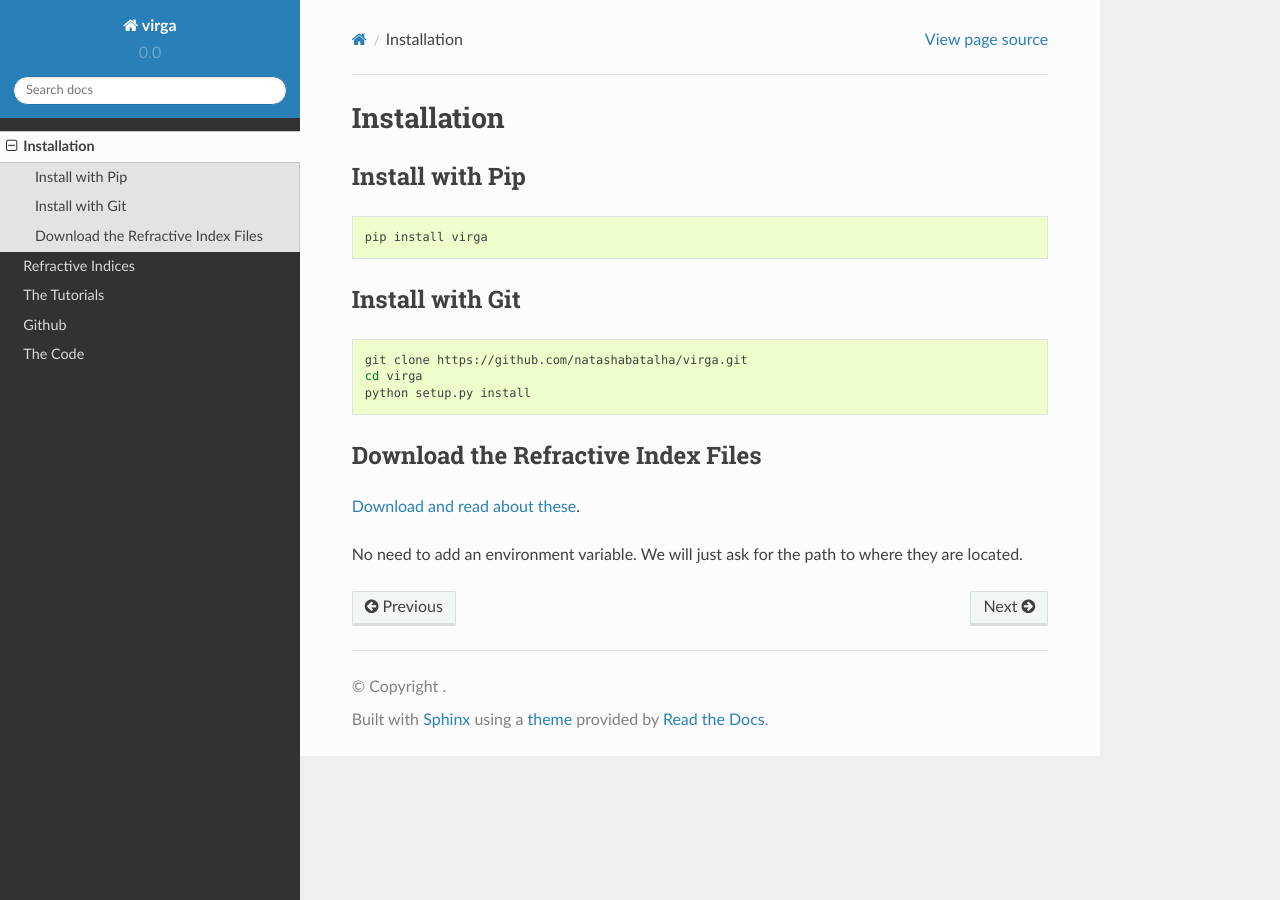
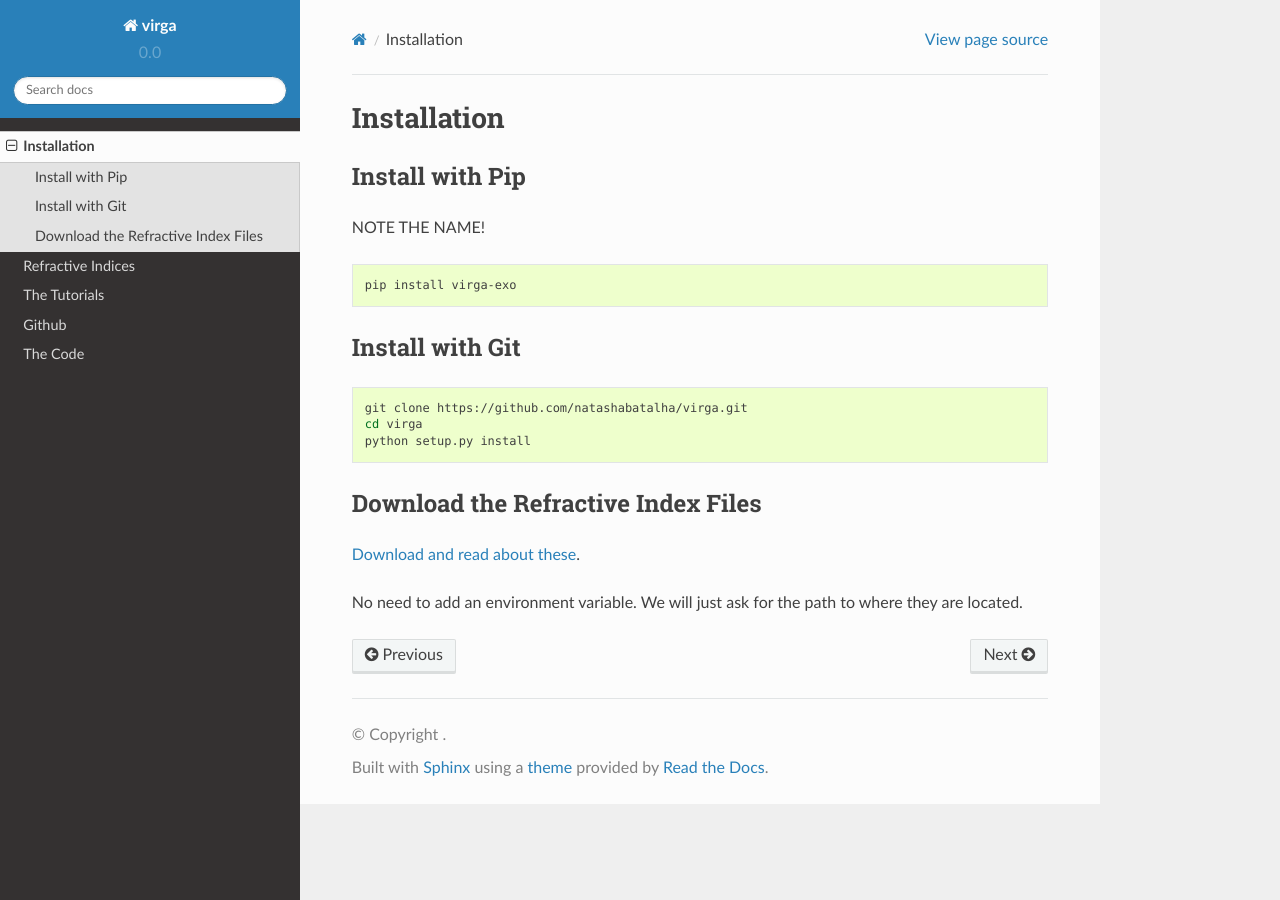
Before and after one commit to natashabatalha/virga, a Sphinx documentation site: the page built from docs/installation.rst, in a window 1280 px wide. Built offline with Sphinx 7.4.7 and the Read the Docs theme 2.0.0, drawn with Linux system fonts in a browser that asks for light colours; pages that are not in the unit, such as notebooks, are missing from menus.

Commit message:
unique name and new installation

```diff
--- a/docs/installation.rst
+++ b/docs/installation.rst
@@ -4,9 +4,11 @@ Installation
 Install with Pip
 ----------------
 
+NOTE THE NAME!
+
 .. code-block:: bash
 
-	pip install virga
+	pip install virga-exo
 
 
 Install with Git
--- a/setup.py
+++ b/setup.py
@@ -40,8 +40,8 @@ except ImportError:
 # also be placed in the setup.cfg, as will be demonstrated in a future update
 # to this sample package.
 setup(
-    name='virga',
-    version = 'dev0.0',
+    name='virga-exo',
+    version = '0.0',
     description = 'exoplanet code for compute cloud structure',
     long_description = 'README.rst',
     author = 'Natasha E. Batalha',
```
